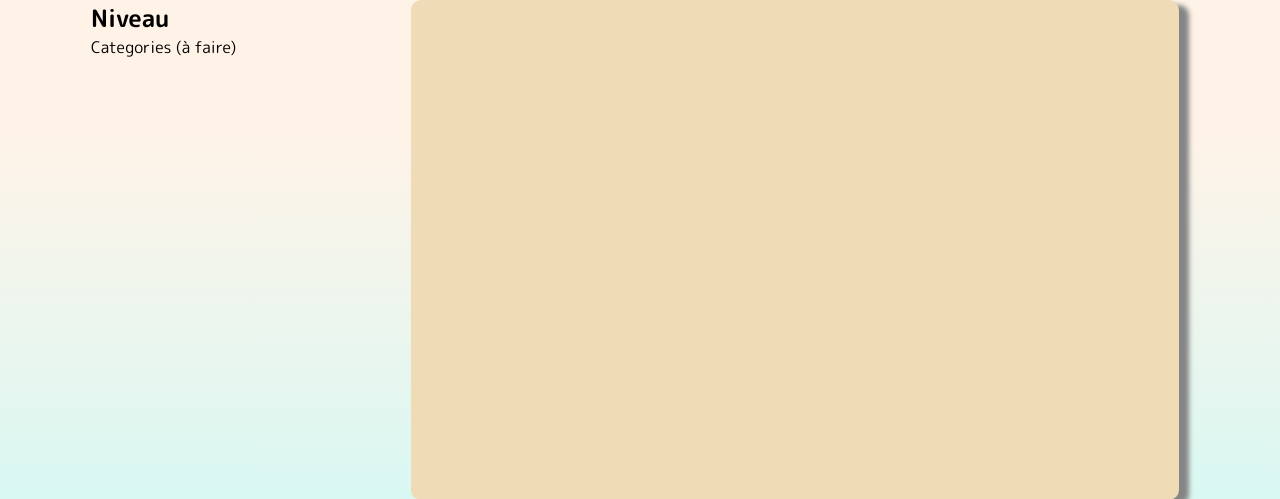
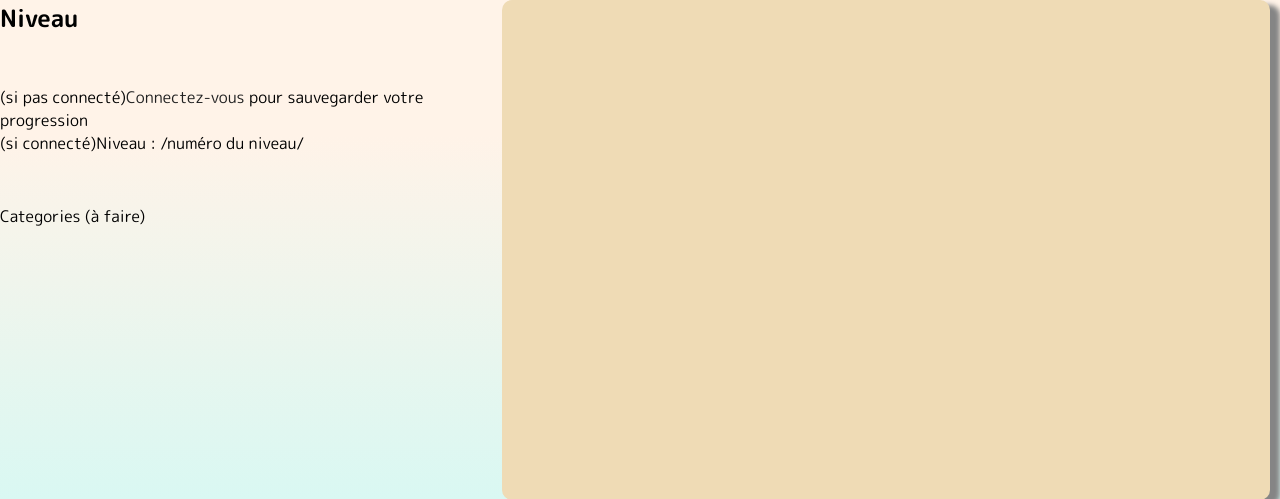
Before and after one commit to davinahouquet/Ability, a PHP site: page /Ability/games/templateGame.php in a window 1280 px wide. Shown: the part 145-644 px from the top of the page. Run offline with PHP 8.4, Linux system fonts and the light colour scheme; data that the repository does not hold is empty.

Commit message:
Ajout indications dans le template des jeux

```diff
--- a/games/style.game.css
+++ b/games/style.game.css
@@ -182,3 +182,11 @@
     box-shadow: 10px 5px 5px rgb(133, 133, 133);
     cursor: pointer;
 }
+
+.infos-joueur{
+    margin-top: 50px;
+}
+
+.categories{
+    margin-top: 50px;
+}
--- a/games/templateGame.php
+++ b/games/templateGame.php
@@ -63,7 +63,11 @@
             <div class="titre-consigne">
                 <h1><?= $nomJeu ?></h1>
                 <h2>Niveau <?= $level ?></h2>
-                <p>Categories (à faire)</p>
+                <div class="infos-joueur">
+                    <p>(si pas connecté)<a href="#">Connectez-vous</a> pour sauvegarder votre progression</p>
+                    <p>(si connecté)Niveau : /numéro du niveau/</p>
+                </div>
+                <p class="categories">Categories (à faire)</p>
             </div>
 
             <!-- Contient l'espace jeu -->
--- a/index.php
+++ b/index.php
@@ -29,7 +29,7 @@
         // Connexion
         case "landingPage" : $ctrlGame->landingPage(); break;
         case "connexion" : $ctrlConnexion->connexion(); break; //Aller à la page de connexion
-        case "signin" : $ctrlConnexion->register(); break; //Inscription
+        case "register" : $ctrlConnexion->register(); break; //Inscription
         case "login" : $ctrlConnexion->login(); break; //Connexion
 
         // Sessions
--- a/view/Connexion/viewConnexion.php
+++ b/view/Connexion/viewConnexion.php
@@ -66,5 +66,5 @@
 <?php
 $titre = "Connexion";
 $contenu = ob_get_clean();
-require "../../view/template.php";
+require "view/template.php";
 //Le require de fin permet d'injecter le contenu dans le template "squelette" > template.php
--- a/view/Connexion/viewLogin.php
+++ b/view/Connexion/viewLogin.php
@@ -26,4 +26,4 @@
 <?php
 $titre = "Connexion";
 $contenu = ob_get_clean();
-require "../../view/template.php";
+require "view/template.php";
```
Also changed, not shown: controller/ConnexionController.php (+8 -8 lines), view/template.php (+8 -4 lines).
